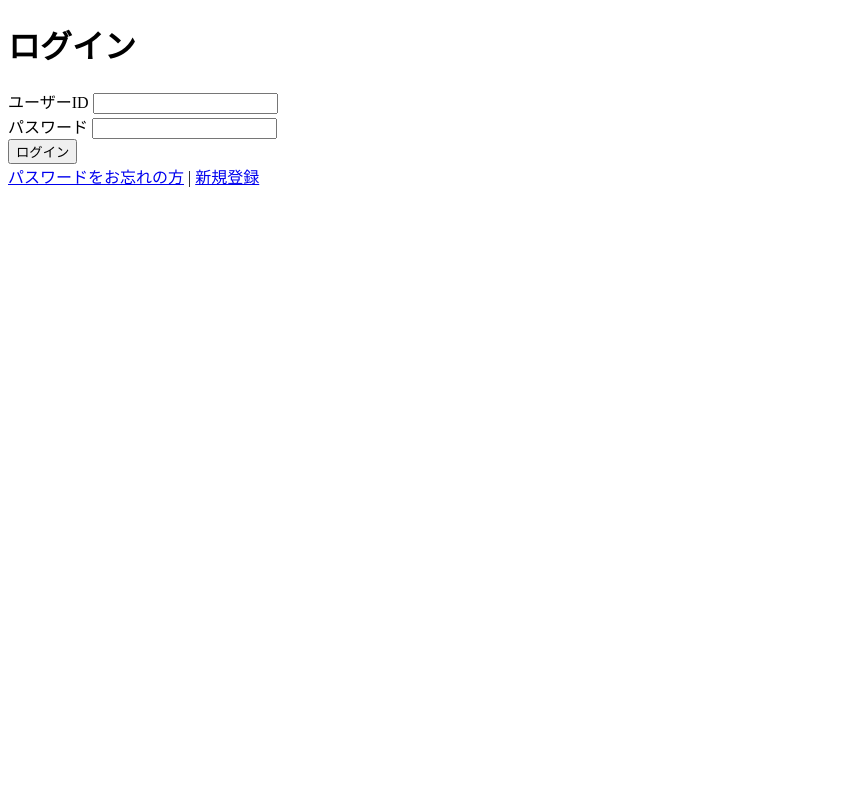
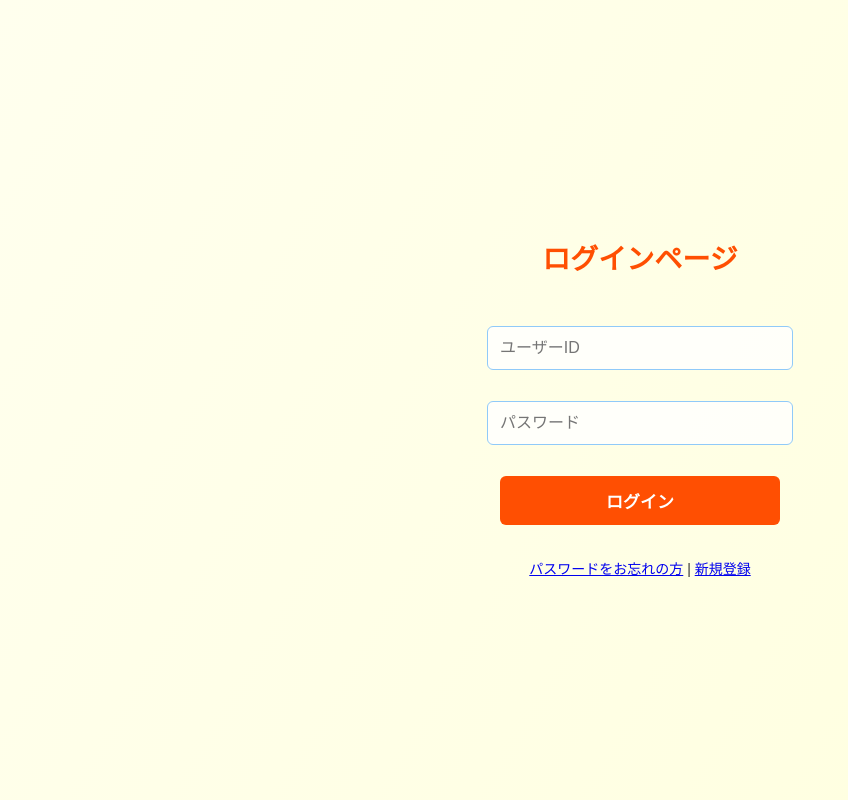
Before and after one commit to ayaseshiozaki/syuusyokusakuhin, a plain HTML site: page loginpage.html in a window 1280 px wide. Shown: the whole page, without its empty margins (0-848 px from the left). Drawn offline with Linux system fonts and the light colour scheme.

Commit message:
コミット11/10

```diff
--- a/css/style.css
+++ b/css/style.css
@@ -86,9 +86,6 @@ button {
   cursor: pointer;
 }
 
-button:hover {
-  background: #357ab7;
-}
 
 footer {
   text-align: center;
@@ -97,96 +94,78 @@ footer {
   background: #333;
   color: white;
 }
-/* ログインページ*/
+/* ログイン*/
 
 .login-body {
   font-family: "Noto Sans JP", sans-serif;
-  background: linear-gradient(135deg, #e3f2fd, #bbdefb);
+  background: linear-gradient(120deg, #FFFFEE, #FFFFDD);
   margin: 0;
   height: 100vh;
   display: flex;
+  justify-content: center;
   align-items: center;
-  justify-content: center;
 }
 
-/* ログインボックス */
-.login-container {
-  background-color: #fff;
-  padding: 40px 50px;
-  border-radius: 16px;
-  box-shadow: 0 8px 20px rgba(0,0,0,0.1);
-  width: 400px;
-  text-align: center;
+/* フォーム全体（中央寄せ） */
+.login-form {
+  display: flex;
+  flex-direction: column;
+  align-items: center;
+  gap: 15px;
+  background: none;     /* 背景なし */
+  padding: 0;           /* 内側余白なし */
+  box-shadow: none;     /* 影なし */
+  border-radius: 0;     /* 角丸なし */
 }
 
-.login-title {
-  margin-bottom: 30px;
-  color: #1565c0;
-  font-size: 28px;
-  letter-spacing: 1px;
+/* 入力欄 */
+.login-input {
+  width: 280px;
+  padding: 12px;
+  border: 1.5px solid #90caf9;
+  border-radius: 6px;
+  font-size: 16px;
+  background-color: #ffffffcc;
+  transition: border-color 0.3s;
 }
 
-/* 入力フォーム */
-.login-form {
-  text-align: left;
-}
-
-.login-group {
-  margin-bottom: 20px;
-}
-
-.login-label {
-  display: block;
-  font-weight: bold;
-  margin-bottom: 6px;
-  color: #333;
-}
-
-.login-input {
-  width: 100%;
-  padding: 10px;
-  border: 1px solid #ccc;
-  border-radius: 8px;
-  font-size: 15px;
-  transition: 0.2s;
-}
-
-.login-input:focus {
-  border-color: #42a5f5;
-  box-shadow: 0 0 5px rgba(66,165,245,0.4);
-  outline: none;
-}
 
 /* ボタン */
-.login-btn {
-  width: 100%;
+/* ログイン専用ボタン */
+.login-submit-btn {
+  width: 280px;
   padding: 12px;
-  background-color: #1565c0;
+  background-color: #FF4F02;
   color: white;
   border: none;
-  border-radius: 8px;
-  font-size: 16px;
+  border-radius: 6px;
+  font-size: 17px;
+  font-weight: bold;
   cursor: pointer;
   transition: background-color 0.3s;
 }
 
-.login-btn:hover {
-  background-color: #0d47a1;
+.login-submit-btn:hover {
+  background-color: #cc3a00;
 }
+
 
 /* リンク */
 .login-links {
-  margin-top: 20px;
+  margin-top: 10px;
+  text-align: center;
   font-size: 14px;
-  text-align: center;
 }
 
-.login-links a {
-  color: #1565c0;
-  text-decoration: none;
-  transition: 0.2s;
-}
 
 .login-links a:hover {
   text-decoration: underline;
 }
+
+.login-title {
+  font-size: 28px;
+  font-weight: bold;
+  color: #FF4F02;
+  margin-bottom: 20px;
+  text-align: center;
+}
--- a/loginpage.html
+++ b/loginpage.html
@@ -2,33 +2,25 @@
 <html lang="ja">
 <head>
   <meta charset="UTF-8">
-  <title>ログインページ</title>
-  <link rel="stylesheet" href="login.css">
+  <title>ログイン</title>
+  <link rel="stylesheet" href="css/style.css">
 </head>
 <body class="login-body">
 
-  <div class="login-container">
-    <h1 class="login-title">ログイン</h1>
+<form class="login-form" action="loginCheck.jsp" method="post">
+  <h1 class="login-title">ログインページ</h1>
 
-    <form class="login-form" action="loginCheck.jsp" method="post">
-      <div class="login-group">
-        <label for="userid" class="login-label">ユーザーID</label>
-        <input type="text" id="userid" name="userid" class="login-input" required>
-      </div>
+  <input type="text" name="userid" class="login-input" placeholder="ユーザーID" required>
+  <input type="password" name="password" class="login-input" placeholder="パスワード" required>
 
-      <div class="login-group">
-        <label for="password" class="login-label">パスワード</label>
-        <input type="password" id="password" name="password" class="login-input" required>
-      </div>
+  <button type="submit" class="login-submit-btn">ログイン</button>
 
-      <button type="submit" class="login-btn">ログイン</button>
+  <div class="login-links">
+    <a href="forgot.html">パスワードをお忘れの方</a> |
+    <a href="register.html">新規登録</a>
+  </div>
+</form>
 
-      <div class="login-links">
-        <a href="forgot.html">パスワードをお忘れの方</a> |
-        <a href="register.html">新規登録</a>
-      </div>
-    </form>
-  </div>
 
 </body>
 </html>
```
Also changed, not shown: index.html (+1 -1 lines).
